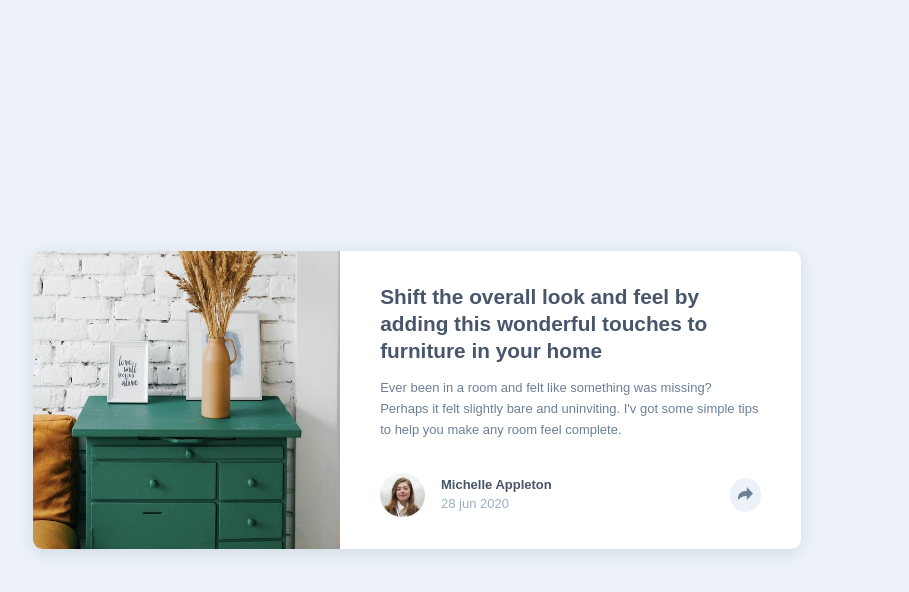
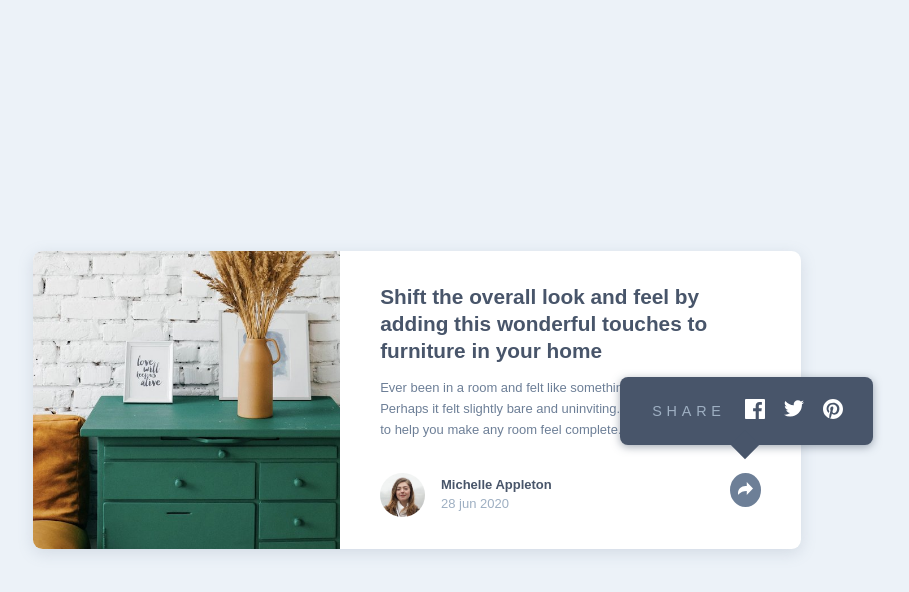
Before and after one commit to seyyeddev/active-previw-component, a plain HTML site: page index.html in a window 1280 px wide. Both pictures are taken after a click on the element 968 px from the left and 494 px from the top of the page. Shown: the whole page, without its empty margins (223-1132 px from the left). Drawn offline with Linux system fonts and the light colour scheme; a web font is replaced by a local one.

Commit message:
fix some issue

```diff
--- a/css/main.css
+++ b/css/main.css
@@ -140,7 +140,7 @@ body {
     color: white;
 }
 
-.card__share:active + .card__social {
+/* .card__share:active + .card__social {
     display: block;
 }
 
@@ -154,4 +154,20 @@ body {
 
 .card__share:active path {
     fill: white;
+} */
+
+.card__social-active {
+    display: block;
 }
+
+.card__share-active {
+    position: absolute;
+    z-index: 1;
+    right: 0;
+    top: 1rem;
+    background-color: var(--desaturated-dark-blue);
+}
+
+.card__share-active-icon {
+    fill: white;
+}
--- a/css/responsive.css
+++ b/css/responsive.css
@@ -12,6 +12,8 @@
     .card__img {
         width: 40%;
         border-radius: 0.6rem 0 0 0.6rem;
+        object-fit: cover;
+        object-position: left;
     }
 
     .card__body {
@@ -30,14 +32,24 @@
     /* style for active state */
     .card__social {
         left: 15rem;
-        top: -5.5rem;
-        bottom: 3.5rem;
+        top: -6rem;
+        bottom: 4.5rem;
         right: -7rem;
-        clip-path: polygon(0% 0%, 100% 0%, 100% 85%, 55% 85%, 50% 100%, 45% 85%, 0% 85%);
+        box-shadow: 0 0.125rem 0.5rem 0 hsla(217, 19%, 35%, 0.5);
         border-radius: 0.5rem;
     }
 
-    .card__share:active+.card__social {
+    .card__arrow {
+        width: 1.25rem;
+        height: 1.25rem;
+        background-color: var(--very-dark-graish-blue);
+        position: absolute;
+        bottom: -0.625rem;
+        left: 7.188rem;
+        transform: rotate(45deg);
+    }
+
+    /* .card__share:active+.card__social {
         display: block;
     }
 
@@ -49,7 +61,7 @@
 
     .card__share:active path {
         fill: white;
-    }
+    } */
 
     .card__link:first-child a {
         font-size: 0.9rem;
--- a/index.html
+++ b/index.html
@@ -79,6 +79,7 @@
               </li>
             </ul>
 
+            <div class="card__arrow"></div>
           </div>
 
         </div>
@@ -89,5 +90,5 @@
 
   </main>
 </body>
-
+<script src="./script/index.js"></script>
 </html>
--- /dev/null
+++ b/script/index.js
@@ -0,0 +1,23 @@
+// find element that we need
+let btn = document.querySelector(".card__share");
+let tooltip = document.querySelector(".card__social");
+let icon = document.querySelector(".card__share path");
+let main = document.querySelector(".main");
+
+
+btn.addEventListener("click", (e) => {
+    // to prevent refresh and go up page
+    e.preventDefault();
+
+    //choose element then if element dosen't have that classlist , assign it and vice versa
+    tooltip.classList.toggle("card__social-active")
+    btn.classList.toggle("card__share-active")
+    icon.classList.toggle("card__share-active-icon")
+
+    // fix positin of btn depend on screen size when button click
+    if (window.innerWidth > "992") {
+        btn.style.top = "0";
+    } else {
+        btn.style.top = "1rem";
+    }
+})
```
